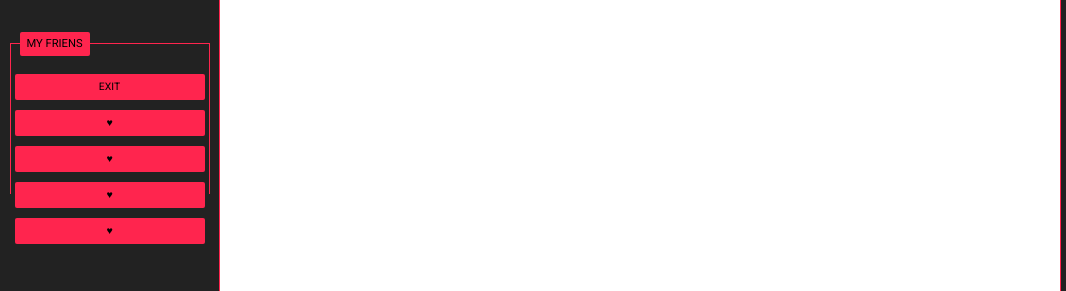
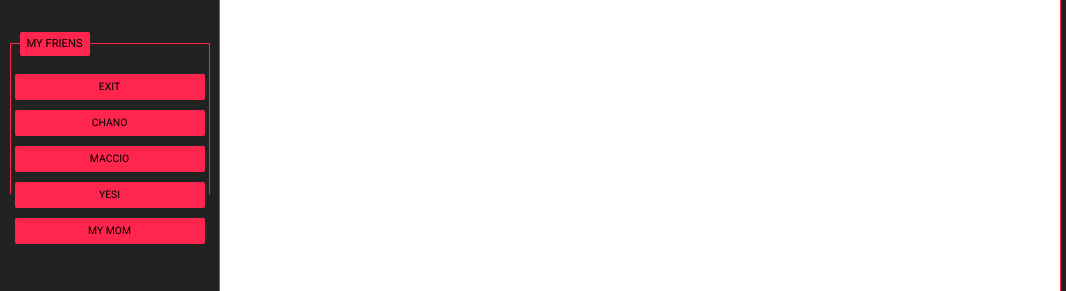
Before and after one commit to Keyxat/Yo, a plain HTML site: page index.html in a window 1280 px wide. Shown: the part 232-523 px from the top of the page, 0-1066 px from the left. Drawn offline with Linux system fonts and the light colour scheme; grey boxes are pictures that could not be loaded; a script that the page names is missing.

Commit message:
Update index.html

```diff
--- a/index.html
+++ b/index.html
@@ -31,10 +31,10 @@
  <span class="sub">MY FRIENS</span>
  <ul>
  <div name="dis"><a href="https://xat.me/Exit">Exit</a></li>
- <div name="dis"><a href="https://xat.me/Exit">♥</a></li>
- <div name="dis"><a href="https://xat.me/Exit">♥</a></li>
- <div name="dis"><a href="https://xat.me/Exit">♥</a></li>
- <div name="dis"><a href="https://xat.me/Exit">♥</a></li>
+ <div name="dis"><a href="https://xat.me/iChano">Chano</a></li>
+ <div name="dis"><a href="https://xat.me/Maccio">Maccio</a></li>
+ <div name="dis"><a href="https://xat.me/Yesy">Yesi</a></li>
+ <div name="dis"><a href="https://xat.me/Daii">My Mom</a></li>
  <a class="open" href="#_">GALERIA</a>
  </div>
  </div>
```
